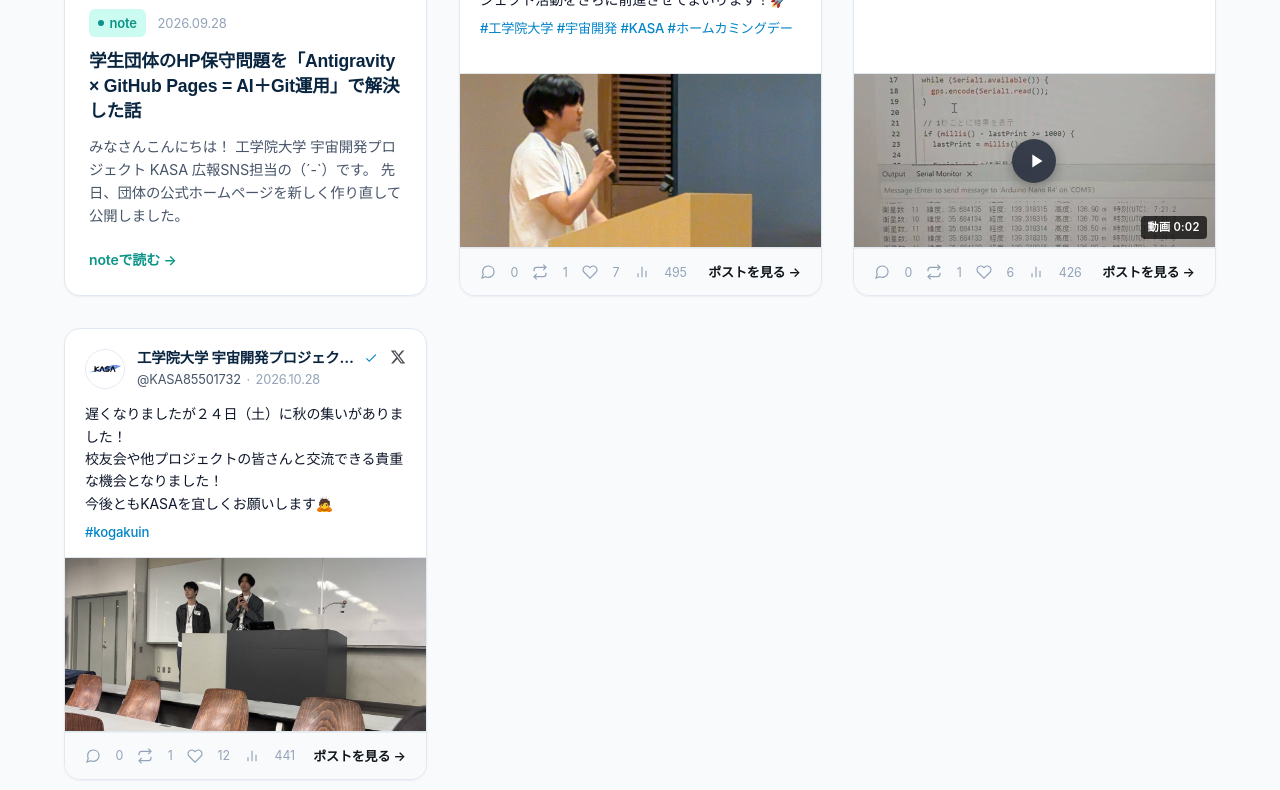
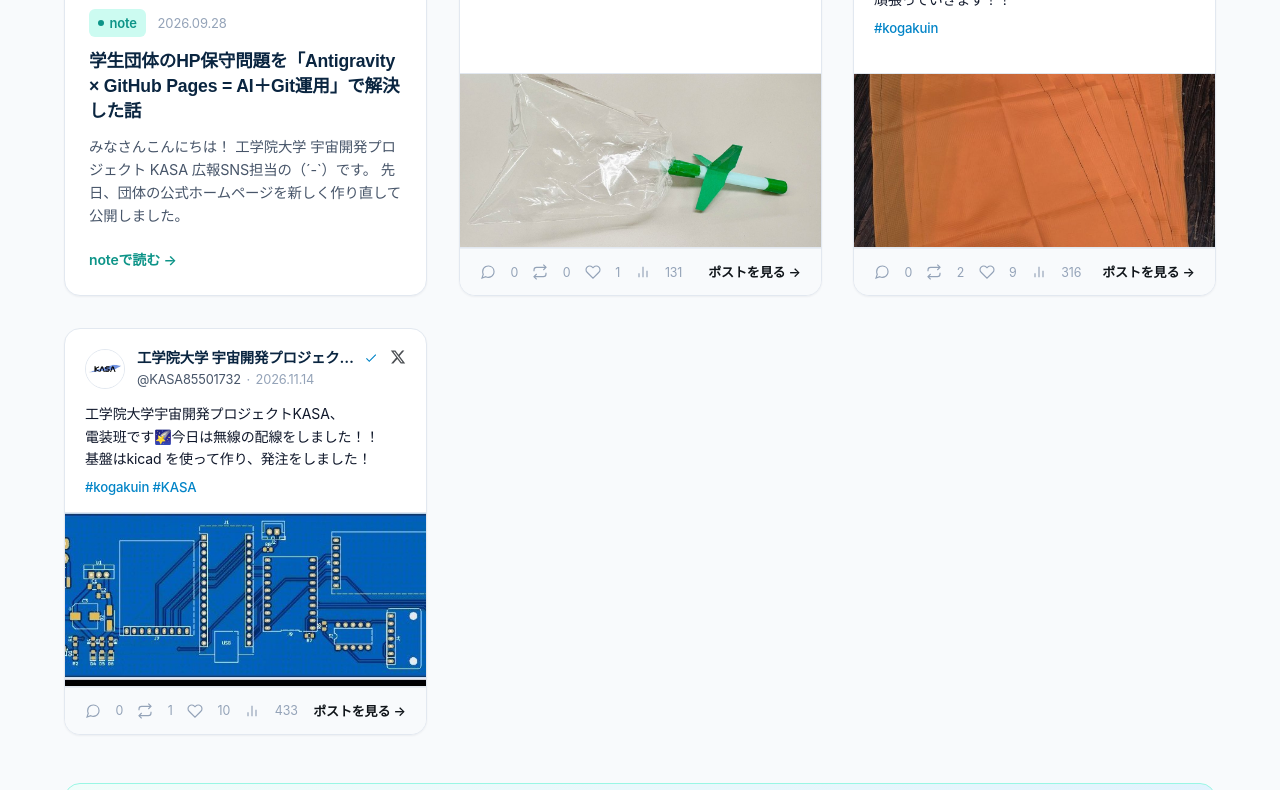
Before and after one commit to Kogakuin-KASA/Homepage, a plain HTML site: page index.html in a window 1280 px wide. Shown: the part 4826-5616 px from the top of the page. Drawn offline with Linux system fonts and the light colour scheme.

Commit message:
X更新（11/19 新宿祭展示告知、11/16 構造班パラシュート布切り出し、11/14 電装班KiCad基板発注）

```diff
--- a/index.html
+++ b/index.html
@@ -525,8 +525,8 @@
           <!-- 公式note：最新記事（JavaScriptで自動取得・挿入） -->
           <div id="noteArticlesContainer" style="display: contents;"></div>
 
-          <!-- 公式X：直近3件（新しい順） -->
-          <!-- 1. Xポスト (2026.11.01) -->
+                    <!-- 公式X：直近3件（新しい順） -->
+          <!-- 1. Xポスト (2026.11.19) -->
           <article class="news-card card-x fade-init delay-1" data-category="x">
             <div class="x-card-header">
               <img src="./assets/images/kasa_icon.png" alt="KASA公式Xアイコン" class="x-card-avatar">
@@ -540,10 +540,10 @@
                 <div class="x-card-subline">
                   <span class="x-card-handle">@KASA85501732</span>
                   <span class="x-card-dot">·</span>
-                  <time class="x-card-time" datetime="2026-11-01">2026.11.01</time>
+                  <time class="x-card-time" datetime="2026-11-19">2026.11.19</time>
                 </div>
               </div>
-              <a href="https://x.com/KASA85501732/status/2116892541689999379" target="_blank" rel="noopener noreferrer"
+              <a href="https://x.com/KASA85501732/status/2123275125357502924" target="_blank" rel="noopener noreferrer"
                 class="x-card-logo" aria-label="Xでポストを開く" title="Xでこのポストを開く">
                 <svg viewBox="0 0 24 24" width="16" height="16" fill="currentColor">
                   <path
@@ -555,14 +555,181 @@
 
             <div class="x-card-content">
               <p class="x-card-text">
-                本日は新宿キャンパスにて開催されたホームカミングデーに参加しました！工学院OB/OGの皆様、貴重なお話や温かい激励をいただき本当にありがとうございました。いただいた言葉を糧に、今後のプロジェクト活動をさらに前進させてまいります！🚀<br>
-                <span class="x-hashtags">#工学院大学 #宇宙開発 #KASA #ホームカミングデー</span>
+                明日から新宿祭！<br>
+                KASAはA-1161教室で展示します！<br>
+                工作もあるので是非お越しください❗️<br>
+                <span class="x-hashtags">#kogakukn</span>
               </p>
             </div>
 
             <div class="x-card-media-wrapper">
-              <img src="./assets/images/x_post_20261101.jpg" alt="ホームカミングデーで活動報告を行うKASAメンバー" class="x-card-img"
-                data-preview-img="./assets/images/x_post_20261101.jpg" data-title="ホームカミングデー 活動報告" data-desc="新宿キャンパスで開催されたホームカミングデーにて工学院OB・OGの皆様へ活動報告を行いました。">
+              <img src="./assets/images/x_post_20261119.jpg" alt="新宿祭のKASA展示ブースで体験できるロケット工作の完成見本" class="x-card-img"
+                data-preview-img="./assets/images/x_post_20261119.jpg" data-title="新宿祭 KASA展示とロケット工作" data-desc="新宿祭（A-1161教室）にてプロジェクト展示とロケット工作体験ブースを出展しました。">
+            </div>
+
+            <div class="x-card-footer">
+              <div class="x-actions">
+                <span class="x-action-item" title="返信">
+                  <svg viewBox="0 0 24 24" width="16" height="16" fill="none" stroke="currentColor" stroke-width="1.75">
+                    <path
+                      d="M21 11.5a8.38 8.38 0 0 1-.9 3.8 8.5 8.5 0 0 1-7.6 4.7 8.38 8.38 0 0 1-3.8-.9L3 21l1.9-5.7a8.38 8.38 0 0 1-.9-3.8 8.5 8.5 0 0 1 4.7-7.6 8.38 8.38 0 0 1 3.8-.9h.5a8.48 8.48 0 0 1 8 8v.5z">
+                    </path>
+                  </svg>
+                </span>
+                <span class="x-count">0</span>
+                <span class="x-action-item action-repost" title="再投稿">
+                  <svg viewBox="0 0 24 24" width="16" height="16" fill="none" stroke="currentColor" stroke-width="1.75">
+                    <path d="M17 1l4 4-4 4"></path>
+                    <path d="M3 11V9a4 4 0 0 1 4-4h14"></path>
+                    <path d="M7 23l-4-4 4-4"></path>
+                    <path d="M21 13v2a4 4 0 0 1-4 4H3"></path>
+                  </svg>
+                </span>
+                <span class="x-count">0</span>
+                <span class="x-action-item action-like" title="いいね">
+                  <svg viewBox="0 0 24 24" width="16" height="16" fill="none" stroke="currentColor" stroke-width="1.75">
+                    <path
+                      d="M20.84 4.61a5.5 5.5 0 0 0-7.78 0L12 5.67l-1.06-1.06a5.5 5.5 0 0 0-7.78 7.78l1.06 1.06L12 21.23l7.78-7.78 1.06-1.06a5.5 5.5 0 0 0 0-7.78z">
+                    </path>
+                  </svg>
+                </span>
+                <span class="x-count">1</span>
+                <span class="x-action-item" title="表示回数">
+                  <svg viewBox="0 0 24 24" width="16" height="16" fill="none" stroke="currentColor" stroke-width="1.75">
+                    <path d="M18 20V10M12 20V4M6 20v-6"></path>
+                  </svg>
+                </span>
+                <span class="x-count">131</span>
+              </div>
+              <a href="https://x.com/KASA85501732/status/2123275125357502924" target="_blank" rel="noopener noreferrer"
+                class="x-card-link" title="当該ポストを開く">
+                ポストを見る &rarr;
+              </a>
+            </div>
+          </article>
+
+          <!-- 2. Xポスト (2026.11.16) -->
+          <article class="news-card card-x fade-init delay-2" data-category="x">
+            <div class="x-card-header">
+              <img src="./assets/images/kasa_icon.png" alt="KASA公式Xアイコン" class="x-card-avatar">
+              <div class="x-card-user">
+                <div class="x-card-author-line">
+                  <span class="x-card-name">工学院大学 宇宙開発プロジェクト KASA</span>
+                  <svg class="x-card-badge" viewBox="0 0 24 24" width="14" height="14" fill="#0284c7">
+                    <path d="M9 16.17L4.83 12l-1.42 1.41L9 19 21 7l-1.41-1.41z"></path>
+                  </svg>
+                </div>
+                <div class="x-card-subline">
+                  <span class="x-card-handle">@KASA85501732</span>
+                  <span class="x-card-dot">·</span>
+                  <time class="x-card-time" datetime="2026-11-16">2026.11.16</time>
+                </div>
+              </div>
+              <a href="https://x.com/KASA85501732/status/2122218824141578403" target="_blank" rel="noopener noreferrer"
+                class="x-card-logo" aria-label="Xでポストを開く" title="Xでこのポストを開く">
+                <svg viewBox="0 0 24 24" width="16" height="16" fill="currentColor">
+                  <path
+                    d="M18.244 2.25h3.308l-7.227 8.26 8.502 11.24H16.17l-5.214-6.817L4.99 21.75H1.68l7.73-8.835L1.254 2.25H8.08l4.713 6.231zm-1.161 17.52h1.833L7.084 4.126H5.117z">
+                  </path>
+                </svg>
+              </a>
+            </div>
+
+            <div class="x-card-content">
+              <p class="x-card-text">
+                宇宙開発プロジェクトKASA、構造班です！<br>
+                本日もパラシュート🪂作成を行いました！<br>
+                ようやく布の切り出しが終わりました…💦<br>
+                次は縫って形成していきます！<br>
+                頑張っていきます！！<br>
+                <span class="x-hashtags">#kogakuin</span>
+              </p>
+            </div>
+
+            <div class="x-card-media-wrapper">
+              <img src="./assets/images/x_post_20261116.jpg" alt="切り出しが完了し綺麗に重ねられたオレンジ色のパラシュート用布" class="x-card-img"
+                data-preview-img="./assets/images/x_post_20261116.jpg" data-title="構造班 パラシュート布の切り出し完了" data-desc="構造班にてロケット回収用パラシュートの布の切り出し作業が完了しました。次は縫製工程に入ります。">
+            </div>
+
+            <div class="x-card-footer">
+              <div class="x-actions">
+                <span class="x-action-item" title="返信">
+                  <svg viewBox="0 0 24 24" width="16" height="16" fill="none" stroke="currentColor" stroke-width="1.75">
+                    <path
+                      d="M21 11.5a8.38 8.38 0 0 1-.9 3.8 8.5 8.5 0 0 1-7.6 4.7 8.38 8.38 0 0 1-3.8-.9L3 21l1.9-5.7a8.38 8.38 0 0 1-.9-3.8 8.5 8.5 0 0 1 4.7-7.6 8.38 8.38 0 0 1 3.8-.9h.5a8.48 8.48 0 0 1 8 8v.5z">
+                    </path>
+                  </svg>
+                </span>
+                <span class="x-count">0</span>
+                <span class="x-action-item action-repost" title="再投稿">
+                  <svg viewBox="0 0 24 24" width="16" height="16" fill="none" stroke="currentColor" stroke-width="1.75">
+                    <path d="M17 1l4 4-4 4"></path>
+                    <path d="M3 11V9a4 4 0 0 1 4-4h14"></path>
+                    <path d="M7 23l-4-4 4-4"></path>
+                    <path d="M21 13v2a4 4 0 0 1-4 4H3"></path>
+                  </svg>
+                </span>
+                <span class="x-count">2</span>
+                <span class="x-action-item action-like" title="いいね">
+                  <svg viewBox="0 0 24 24" width="16" height="16" fill="none" stroke="currentColor" stroke-width="1.75">
+                    <path
+                      d="M20.84 4.61a5.5 5.5 0 0 0-7.78 0L12 5.67l-1.06-1.06a5.5 5.5 0 0 0-7.78 7.78l1.06 1.06L12 21.23l7.78-7.78 1.06-1.06a5.5 5.5 0 0 0 0-7.78z">
+                    </path>
+                  </svg>
+                </span>
+                <span class="x-count">9</span>
+                <span class="x-action-item" title="表示回数">
+                  <svg viewBox="0 0 24 24" width="16" height="16" fill="none" stroke="currentColor" stroke-width="1.75">
+                    <path d="M18 20V10M12 20V4M6 20v-6"></path>
+                  </svg>
+                </span>
+                <span class="x-count">316</span>
+              </div>
+              <a href="https://x.com/KASA85501732/status/2122218824141578403" target="_blank" rel="noopener noreferrer"
+                class="x-card-link" title="当該ポストを開く">
+                ポストを見る &rarr;
+              </a>
+            </div>
+          </article>
+
+          <!-- 3. Xポスト (2026.11.14) -->
+          <article class="news-card card-x fade-init delay-3" data-category="x">
+            <div class="x-card-header">
+              <img src="./assets/images/kasa_icon.png" alt="KASA公式Xアイコン" class="x-card-avatar">
+              <div class="x-card-user">
+                <div class="x-card-author-line">
+                  <span class="x-card-name">工学院大学 宇宙開発プロジェクト KASA</span>
+                  <svg class="x-card-badge" viewBox="0 0 24 24" width="14" height="14" fill="#0284c7">
+                    <path d="M9 16.17L4.83 12l-1.42 1.41L9 19 21 7l-1.41-1.41z"></path>
+                  </svg>
+                </div>
+                <div class="x-card-subline">
+                  <span class="x-card-handle">@KASA85501732</span>
+                  <span class="x-card-dot">·</span>
+                  <time class="x-card-time" datetime="2026-11-14">2026.11.14</time>
+                </div>
+              </div>
+              <a href="https://x.com/KASA85501732/status/2121518763153781016" target="_blank" rel="noopener noreferrer"
+                class="x-card-logo" aria-label="Xでポストを開く" title="Xでこのポストを開く">
+                <svg viewBox="0 0 24 24" width="16" height="16" fill="currentColor">
+                  <path
+                    d="M18.244 2.25h3.308l-7.227 8.26 8.502 11.24H16.17l-5.214-6.817L4.99 21.75H1.68l7.73-8.835L1.254 2.25H8.08l4.713 6.231zm-1.161 17.52h1.833L7.084 4.126H5.117z">
+                  </path>
+                </svg>
+              </a>
+            </div>
+
+            <div class="x-card-content">
+              <p class="x-card-text">
+                工学院大学宇宙開発プロジェクトKASA、<br>
+                電装班です🌠今日は無線の配線をしました！！　基盤はkicad を使って作り、発注をしました！<br>
+                <span class="x-hashtags">#kogakuin #KASA</span>
+              </p>
+            </div>
+
+            <div class="x-card-media-wrapper">
+              <img src="./assets/images/x_post_20261114.jpg" alt="KiCadで設計された青い無線回路基板のパターン図面" class="x-card-img"
+                data-preview-img="./assets/images/x_post_20261114.jpg" data-title="電装班 無線配線とKiCad基板設計" data-desc="電装班にて無線回路の配線を行い、KiCadで設計したプリント基板の発注を行いました。">
             </div>
 
             <div class="x-card-footer">
@@ -591,185 +758,15 @@
                     </path>
                   </svg>
                 </span>
-                <span class="x-count">7</span>
+                <span class="x-count">10</span>
                 <span class="x-action-item" title="表示回数">
                   <svg viewBox="0 0 24 24" width="16" height="16" fill="none" stroke="currentColor" stroke-width="1.75">
                     <path d="M18 20V10M12 20V4M6 20v-6"></path>
                   </svg>
                 </span>
-                <span class="x-count">495</span>
+                <span class="x-count">433</span>
               </div>
-              <a href="https://x.com/KASA85501732/status/2116892541689999379" target="_blank" rel="noopener noreferrer"
-                class="x-card-link" title="当該ポストを開く">
-                ポストを見る &rarr;
-              </a>
-            </div>
-          </article>
-
-          <!-- 2. Xポスト (2026.10.31 電装班 動画) -->
-          <article class="news-card card-x fade-init delay-2" data-category="x">
-            <div class="x-card-header">
-              <img src="./assets/images/kasa_icon.png" alt="KASA公式Xアイコン" class="x-card-avatar">
-              <div class="x-card-user">
-                <div class="x-card-author-line">
-                  <span class="x-card-name">工学院大学 宇宙開発プロジェクト KASA</span>
-                  <svg class="x-card-badge" viewBox="0 0 24 24" width="14" height="14" fill="#0284c7">
-                    <path d="M9 16.17L4.83 12l-1.42 1.41L9 19 21 7l-1.41-1.41z"></path>
-                  </svg>
-                </div>
-                <div class="x-card-subline">
-                  <span class="x-card-handle">@KASA85501732</span>
-                  <span class="x-card-dot">·</span>
-                  <time class="x-card-time" datetime="2026-10-31">2026.10.31</time>
-                </div>
-              </div>
-              <a href="https://x.com/KASA85501732/status/2116458352356016298" target="_blank" rel="noopener noreferrer"
-                class="x-card-logo" aria-label="Xでポストを開く" title="Xでこのポストを開く">
-                <svg viewBox="0 0 24 24" width="16" height="16" fill="currentColor">
-                  <path
-                    d="M18.244 2.25h3.308l-7.227 8.26 8.502 11.24H16.17l-5.214-6.817L4.99 21.75H1.68l7.73-8.835L1.254 2.25H8.08l4.713 6.231zm-1.161 17.52h1.833L7.084 4.126H5.117z">
-                  </path>
-                </svg>
-              </a>
-            </div>
-
-            <div class="x-card-content">
-              <p class="x-card-text">
-                今日の🚀電装班はGNSSの動作試験をしました。失敗続きだったのが部品交換したらできました！！<br>
-                <span class="x-hashtags">#kogakuin</span>
-              </p>
-            </div>
-
-            <div class="x-card-media-wrapper is-video">
-              <img src="./assets/images/x_post_20261031.jpg" alt="Arduino IDEでGNSSモジュールの動作確認を行う動画サムネイル" class="x-card-img"
-                data-preview-img="./assets/images/x_post_20261031.jpg" data-title="電装班 GNSS動作試験（動画）" data-desc="GNSSモジュールの部品交換後にシリアルモニタで測位成功を確認した実験動画。※動画はXの元ポストでご覧いただけます。">
-              <div class="x-card-video-overlay" aria-hidden="true">
-                <div class="x-card-play-btn">
-                  <svg viewBox="0 0 24 24" width="22" height="22" fill="currentColor">
-                    <path d="M8 5v14l11-7z"></path>
-                  </svg>
-                </div>
-                <span class="x-card-video-badge">動画 0:02</span>
-              </div>
-            </div>
-
-            <div class="x-card-footer">
-              <div class="x-actions">
-                <span class="x-action-item" title="返信">
-                  <svg viewBox="0 0 24 24" width="16" height="16" fill="none" stroke="currentColor" stroke-width="1.75">
-                    <path
-                      d="M21 11.5a8.38 8.38 0 0 1-.9 3.8 8.5 8.5 0 0 1-7.6 4.7 8.38 8.38 0 0 1-3.8-.9L3 21l1.9-5.7a8.38 8.38 0 0 1-.9-3.8 8.5 8.5 0 0 1 4.7-7.6 8.38 8.38 0 0 1 3.8-.9h.5a8.48 8.48 0 0 1 8 8v.5z">
-                    </path>
-                  </svg>
-                </span>
-                <span class="x-count">0</span>
-                <span class="x-action-item action-repost" title="再投稿">
-                  <svg viewBox="0 0 24 24" width="16" height="16" fill="none" stroke="currentColor" stroke-width="1.75">
-                    <path d="M17 1l4 4-4 4"></path>
-                    <path d="M3 11V9a4 4 0 0 1 4-4h14"></path>
-                    <path d="M7 23l-4-4 4-4"></path>
-                    <path d="M21 13v2a4 4 0 0 1-4 4H3"></path>
-                  </svg>
-                </span>
-                <span class="x-count">1</span>
-                <span class="x-action-item action-like" title="いいね">
-                  <svg viewBox="0 0 24 24" width="16" height="16" fill="none" stroke="currentColor" stroke-width="1.75">
-                    <path
-                      d="M20.84 4.61a5.5 5.5 0 0 0-7.78 0L12 5.67l-1.06-1.06a5.5 5.5 0 0 0-7.78 7.78l1.06 1.06L12 21.23l7.78-7.78 1.06-1.06a5.5 5.5 0 0 0 0-7.78z">
-                    </path>
-                  </svg>
-                </span>
-                <span class="x-count">6</span>
-                <span class="x-action-item" title="表示回数">
-                  <svg viewBox="0 0 24 24" width="16" height="16" fill="none" stroke="currentColor" stroke-width="1.75">
-                    <path d="M18 20V10M12 20V4M6 20v-6"></path>
-                  </svg>
-                </span>
-                <span class="x-count">426</span>
-              </div>
-              <a href="https://x.com/KASA85501732/status/2116458352356016298" target="_blank" rel="noopener noreferrer"
-                class="x-card-link" title="当該ポストを開く">
-                ポストを見る &rarr;
-              </a>
-            </div>
-          </article>
-
-          <!-- 3. Xポスト (2026.10.28) -->
-          <article class="news-card card-x fade-init delay-3" data-category="x">
-            <div class="x-card-header">
-              <img src="./assets/images/kasa_icon.png" alt="KASA公式Xアイコン" class="x-card-avatar">
-              <div class="x-card-user">
-                <div class="x-card-author-line">
-                  <span class="x-card-name">工学院大学 宇宙開発プロジェクト KASA</span>
-                  <svg class="x-card-badge" viewBox="0 0 24 24" width="14" height="14" fill="#0284c7">
-                    <path d="M9 16.17L4.83 12l-1.42 1.41L9 19 21 7l-1.41-1.41z"></path>
-                  </svg>
-                </div>
-                <div class="x-card-subline">
-                  <span class="x-card-handle">@KASA85501732</span>
-                  <span class="x-card-dot">·</span>
-                  <time class="x-card-time" datetime="2026-10-28">2026.10.28</time>
-                </div>
-              </div>
-              <a href="https://x.com/KASA85501732/status/2115386283539443872" target="_blank" rel="noopener noreferrer"
-                class="x-card-logo" aria-label="Xでポストを開く" title="Xでこのポストを開く">
-                <svg viewBox="0 0 24 24" width="16" height="16" fill="currentColor">
-                  <path
-                    d="M18.244 2.25h3.308l-7.227 8.26 8.502 11.24H16.17l-5.214-6.817L4.99 21.75H1.68l7.73-8.835L1.254 2.25H8.08l4.713 6.231zm-1.161 17.52h1.833L7.084 4.126H5.117z">
-                  </path>
-                </svg>
-              </a>
-            </div>
-
-            <div class="x-card-content">
-              <p class="x-card-text">
-                遅くなりましたが２４日（土）に秋の集いがありました！<br>
-                校友会や他プロジェクトの皆さんと交流できる貴重な機会となりました！<br>
-                今後ともKASAを宜しくお願いします🙇<br>
-                <span class="x-hashtags">#kogakuin</span>
-              </p>
-            </div>
-
-            <div class="x-card-media-wrapper">
-              <img src="./assets/images/x_post_20261028.jpg" alt="秋の集いで活動発表を行うKASAメンバー" class="x-card-img"
-                data-preview-img="./assets/images/x_post_20261028.jpg" data-title="秋の集い 活動発表・交流" data-desc="学内の秋の集いにて校友会や他プロジェクトの方々と交流・活動紹介を行いました。">
-            </div>
-
-            <div class="x-card-footer">
-              <div class="x-actions">
-                <span class="x-action-item" title="返信">
-                  <svg viewBox="0 0 24 24" width="16" height="16" fill="none" stroke="currentColor" stroke-width="1.75">
-                    <path
-                      d="M21 11.5a8.38 8.38 0 0 1-.9 3.8 8.5 8.5 0 0 1-7.6 4.7 8.38 8.38 0 0 1-3.8-.9L3 21l1.9-5.7a8.38 8.38 0 0 1-.9-3.8 8.5 8.5 0 0 1 4.7-7.6 8.38 8.38 0 0 1 3.8-.9h.5a8.48 8.48 0 0 1 8 8v.5z">
-                    </path>
-                  </svg>
-                </span>
-                <span class="x-count">0</span>
-                <span class="x-action-item action-repost" title="再投稿">
-                  <svg viewBox="0 0 24 24" width="16" height="16" fill="none" stroke="currentColor" stroke-width="1.75">
-                    <path d="M17 1l4 4-4 4"></path>
-                    <path d="M3 11V9a4 4 0 0 1 4-4h14"></path>
-                    <path d="M7 23l-4-4 4-4"></path>
-                    <path d="M21 13v2a4 4 0 0 1-4 4H3"></path>
-                  </svg>
-                </span>
-                <span class="x-count">1</span>
-                <span class="x-action-item action-like" title="いいね">
-                  <svg viewBox="0 0 24 24" width="16" height="16" fill="none" stroke="currentColor" stroke-width="1.75">
-                    <path
-                      d="M20.84 4.61a5.5 5.5 0 0 0-7.78 0L12 5.67l-1.06-1.06a5.5 5.5 0 0 0-7.78 7.78l1.06 1.06L12 21.23l7.78-7.78 1.06-1.06a5.5 5.5 0 0 0 0-7.78z">
-                    </path>
-                  </svg>
-                </span>
-                <span class="x-count">12</span>
-                <span class="x-action-item" title="表示回数">
-                  <svg viewBox="0 0 24 24" width="16" height="16" fill="none" stroke="currentColor" stroke-width="1.75">
-                    <path d="M18 20V10M12 20V4M6 20v-6"></path>
-                  </svg>
-                </span>
-                <span class="x-count">441</span>
-              </div>
-              <a href="https://x.com/KASA85501732/status/2115386283539443872" target="_blank" rel="noopener noreferrer"
+              <a href="https://x.com/KASA85501732/status/2121518763153781016" target="_blank" rel="noopener noreferrer"
                 class="x-card-link" title="当該ポストを開く">
                 ポストを見る &rarr;
               </a>
```
Also changed, not shown: assets/images/x_post_20261028.jpg (deleted), assets/images/x_post_20261031.jpg (deleted), assets/images/x_post_20261101.jpg (deleted), assets/images/x_post_20261114.jpg (added), assets/images/x_post_20261116.jpg (added), assets/images/x_post_20261119.jpg (added), 1 other file.
